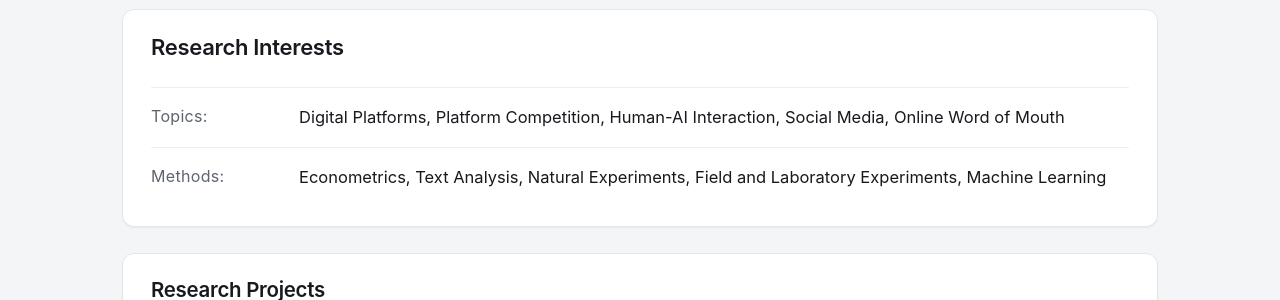
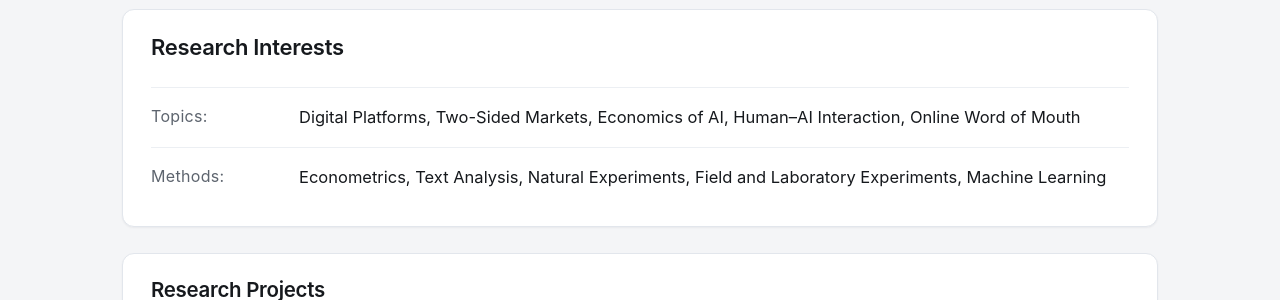
Before and after one commit to bobbyZhong10/bobbyzhong10.github.io, a Jekyll site: the page built from _pages/research-projects.md, in a window 1280 px wide and 900 px high. Shown: the part 173-473 px from the top of the window. Built offline with Jekyll 4.4.1, drawn with Linux system fonts in a browser that asks for light colours.

Commit message:
Update research topics: two-sided markets and economics of AI

```diff
--- a/_pages/research-projects.md
+++ b/_pages/research-projects.md
@@ -2,7 +2,7 @@
 permalink: /research-projects/
 title: "Research"
 excerpt: ""
-description: "Research by Yunzhou (Bobby) Zhong on digital platforms, platform competition, human-AI interaction, social media, and online word of mouth."
+description: "Research by Yunzhou (Bobby) Zhong on digital platforms, two-sided markets, the economics of AI, human–AI interaction, and online word of mouth."
 newsreader_font: true
 ---
 
@@ -18,7 +18,7 @@ newsreader_font: true
 <section class="content-card content-card--research-focus" markdown="1">
 ## Research Interests
 
-- **Topics:** Digital Platforms, Platform Competition, Human-AI Interaction, Social Media, Online Word of Mouth
+- **Topics:** Digital Platforms, Two-Sided Markets, Economics of AI, Human–AI Interaction, Online Word of Mouth
 - **Methods:** Econometrics, Text Analysis, Natural Experiments, Field and Laboratory Experiments, Machine Learning
 </section>
 
```
